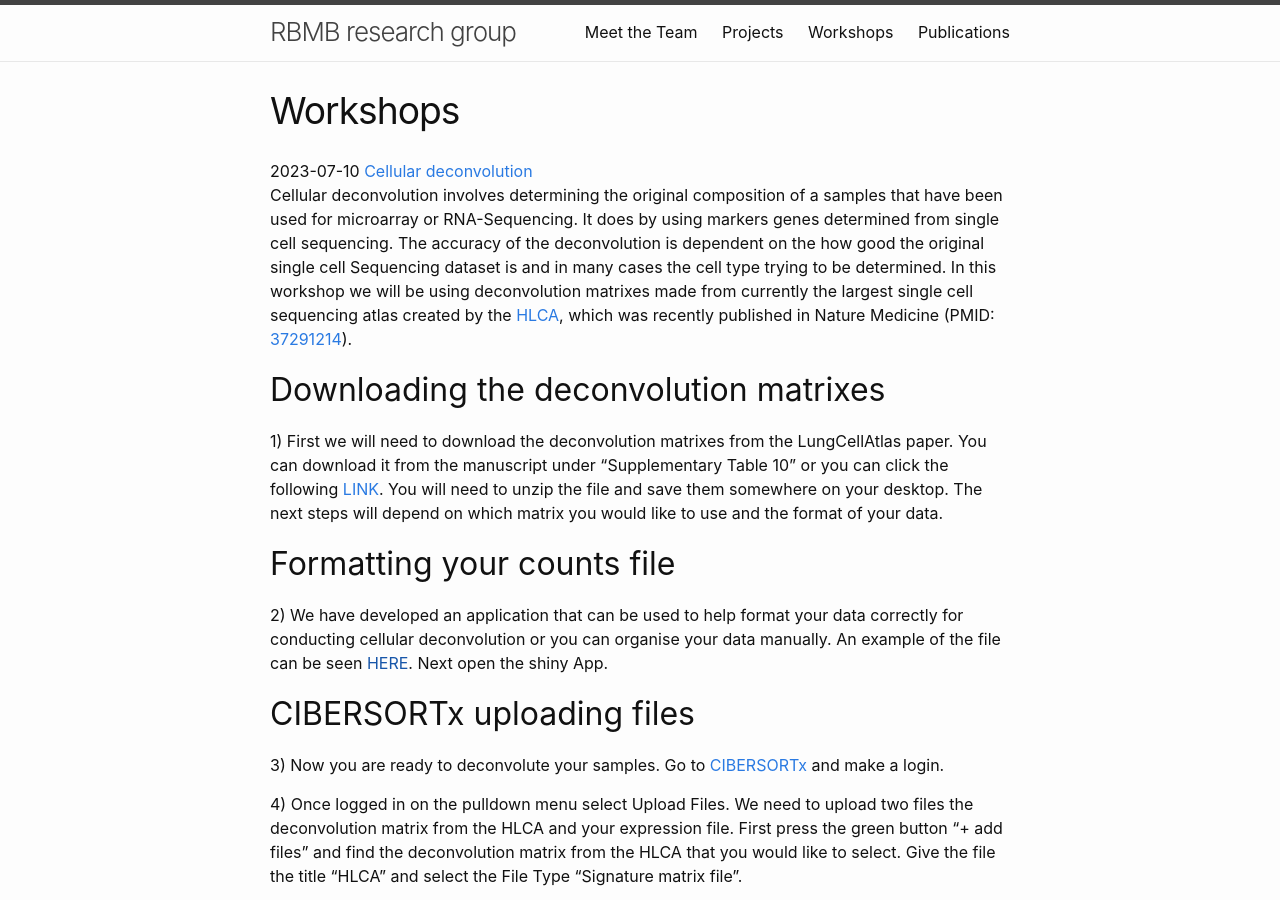
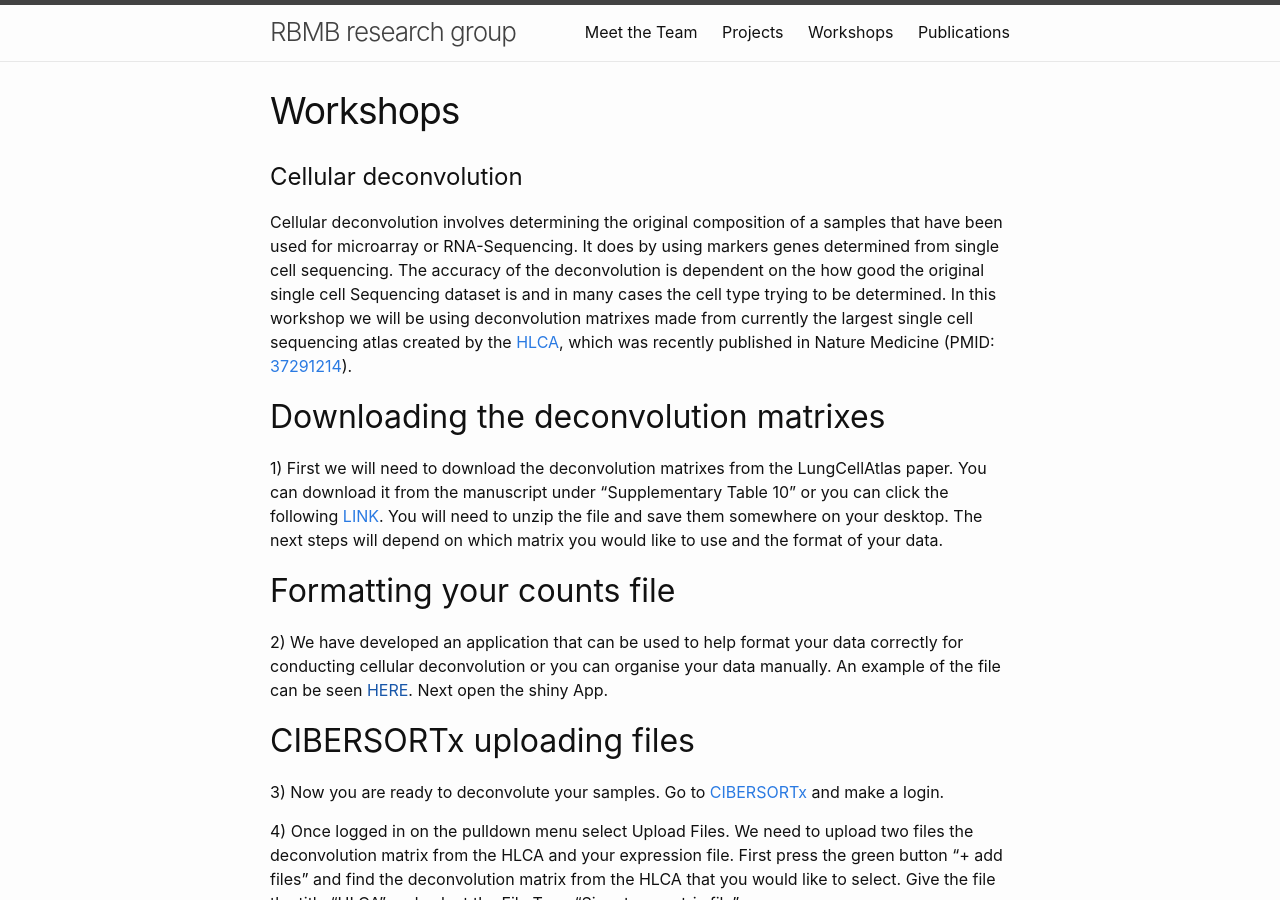
Before and after one commit to UTS-Bioinformatics/uts-bioinformatics.github.io, a Jekyll site: the page built from _pages/workshops.markdown, in a window 1280 px wide and 900 px high. Built offline with Jekyll 4.4.1, drawn with Linux system fonts in a browser that asks for light colours.

Commit message:
workshops: remove url

```diff
--- a/_layouts/workshops.html
+++ b/_layouts/workshops.html
@@ -4,7 +4,9 @@ layout: page
 
 {% for workshop in site.workshops reversed %}
   {% unless workshop.published == false %}
-    {{ workshop.date | date: "%Y-%m-%d" }} <a href="{{ workshop.url | relative_url }}">{{ workshop.title | escape }}</a>
+    <!--{{ workshop.date | date: "%Y-%m-%d" }} <a href="{{ workshop.url | relative_url }}">{{ workshop.title | escape }}</a>
+    [{{ site | inspect }}]-->
+    <h1>{{ workshop.title }}</h1>
     {{ workshop.content | markdownify }}
   {% endunless %}
 {% endfor %}
```
